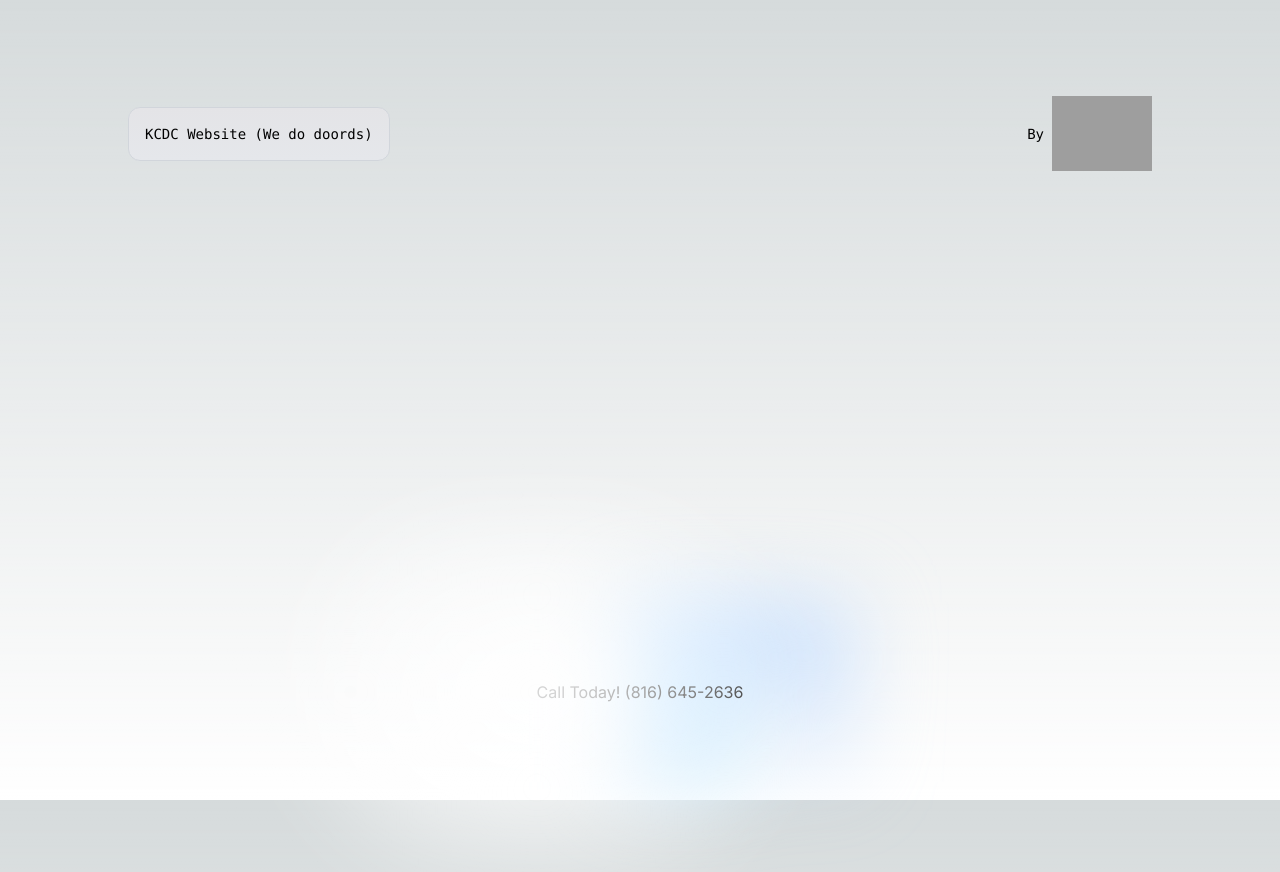
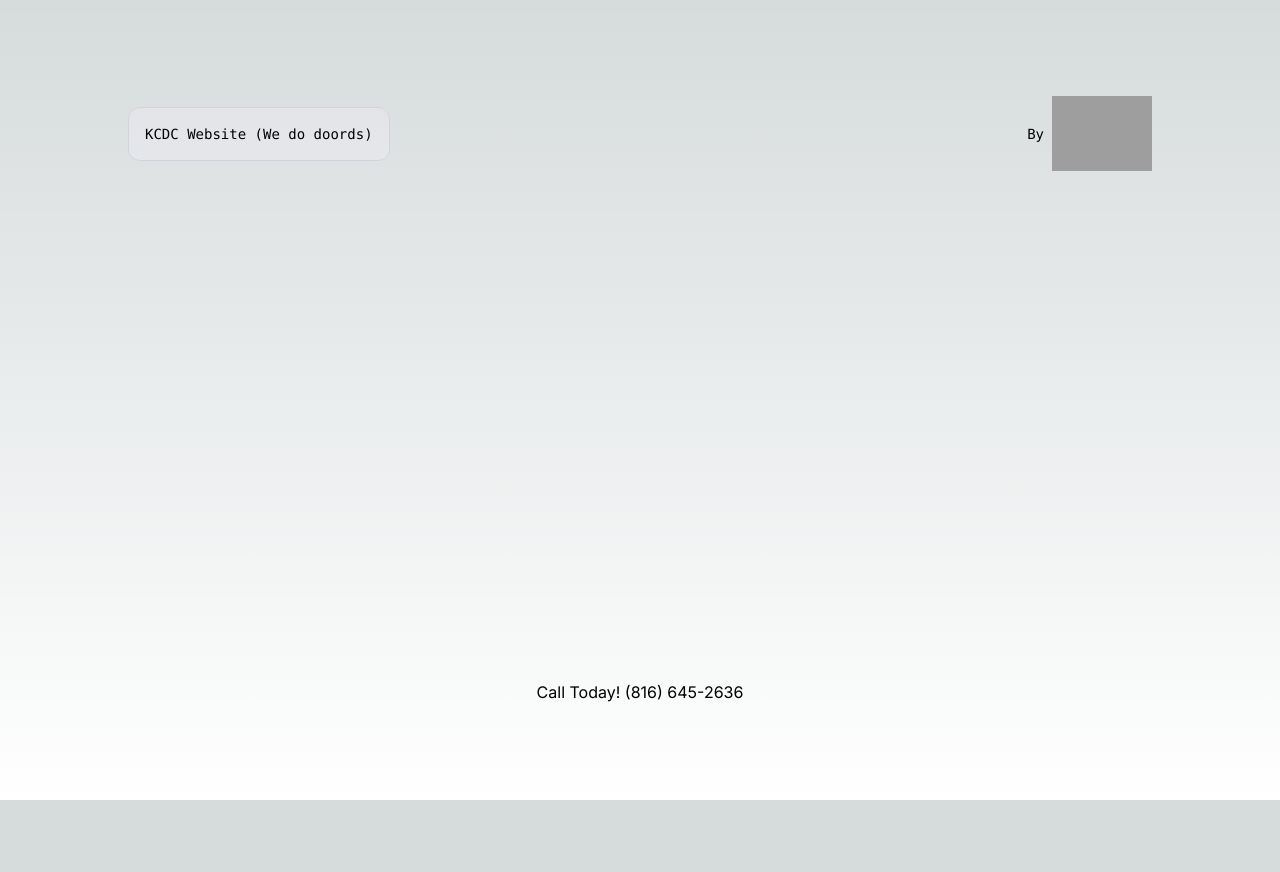
Before and after one commit to zhorton34/kcdc, a Next.js app: page / in a window 1280 px wide. After the commit the page ends 800 px from the top, so only its background shows below. Built offline with nearby package versions, Linux system fonts and the light colour scheme; grey boxes are pictures that could not be loaded.

Commit message:
Update page.tsx
Updated

```diff
--- a/app/page.tsx
+++ b/app/page.tsx
@@ -27,7 +27,7 @@
         </div>
       </div>
 
-      <div className="relative flex place-items-center before:absolute before:h-[300px] before:w-[480px] before:-translate-x-1/2 before:rounded-full before:bg-gradient-radial before:from-white before:to-transparent before:blur-2xl before:content-[''] after:absolute after:-z-20 after:h-[180px] after:w-[240px] after:translate-x-1/3 after:bg-gradient-conic after:from-sky-200 after:via-blue-200 after:blur-2xl after:content-[''] before:dark:bg-gradient-to-br before:dark:from-transparent before:dark:to-blue-700 before:dark:opacity-10 after:dark:from-sky-900 after:dark:via-[#0141ff] after:dark:opacity-40 before:lg:h-[360px] z-[-1]">
+      <div className="relative flex place-items-center before:absolute">
         <h2><a href="tel:8166452636">Call Today! (816) 645-2636</a></h2>
       </div>
 
```
